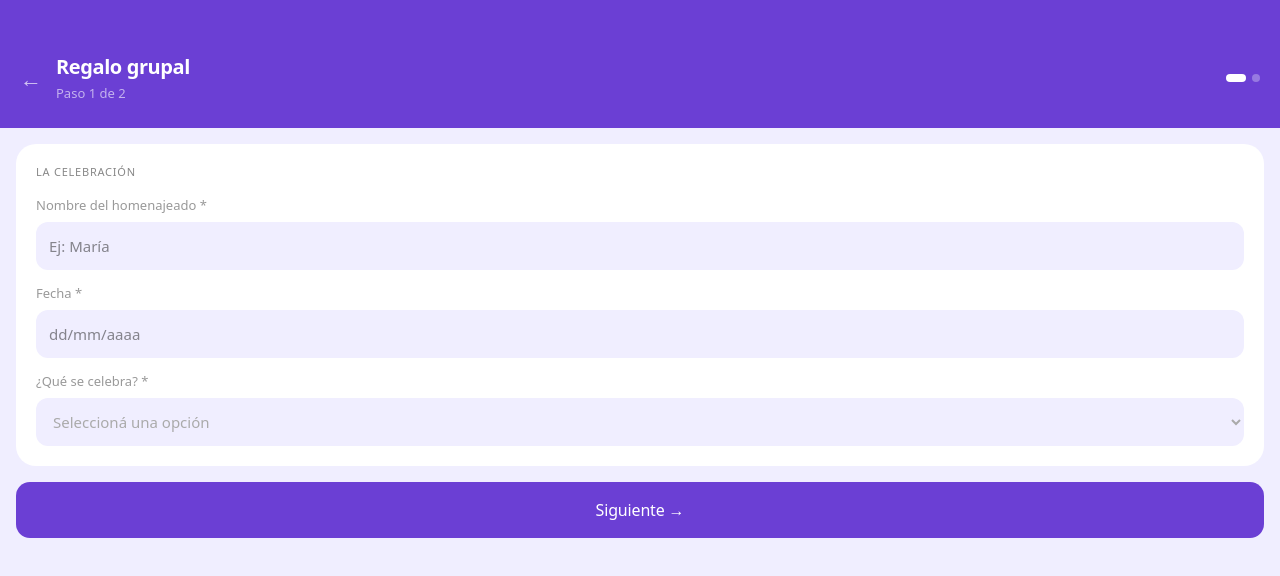
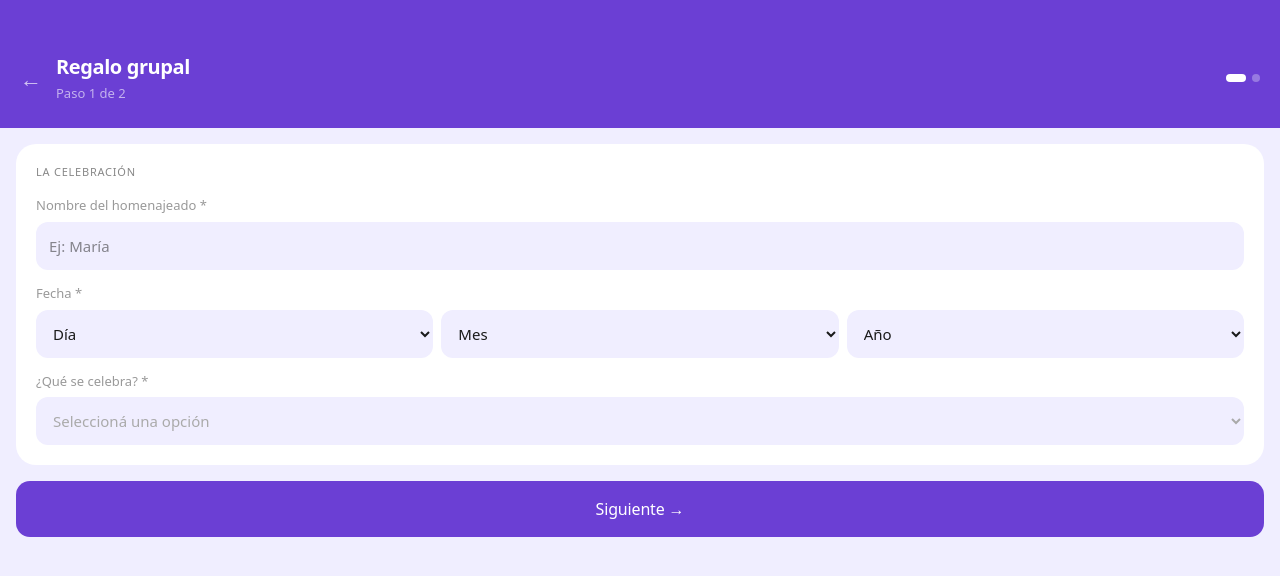
Before and after one commit to arqandresmontero-cloud/celebra-web, a Next.js app: page /eventos/nuevo in a window 1280 px wide. Shown: the top 576 px of the page. Built offline with nearby package versions, Linux system fonts and the light colour scheme; sample sign-in values are in the browser's storage.

Commit message:
fix: reemplazar input date por selects dia/mes/año

```diff
--- a/app/eventos/nuevo/page.js
+++ b/app/eventos/nuevo/page.js
@@ -145,7 +145,29 @@ function NuevoEvento() {
             </div>
             <div style={fieldWrap}>
               <label style={labelStyle}>Fecha *</label>
-              <input type="text" value={form.birthday_date} onChange={e => setForm({ ...form, birthday_date: e.target.value })} onFocus={e => { e.target.type = 'date'; }} onBlur={e => { if (!e.target.value) e.target.type = 'text'; }} placeholder="dd/mm/aaaa" style={inputStyle} />
+              <div style={{ display: 'flex', gap: '8px' }}>
+                <select value={form.birthday_date ? form.birthday_date.split('-')[2] : ''} onChange={e => {
+                  const parts = form.birthday_date ? form.birthday_date.split('-') : ['2000','01','01'];
+                  setForm({ ...form, birthday_date: parts[0] + '-' + parts[1] + '-' + e.target.value.padStart(2,'0') });
+                }} style={{ ...inputStyle, flex: 1 }}>
+                  <option value="">Día</option>
+                  {Array.from({length:31},(_,i)=>i+1).map(d=><option key={d} value={String(d).padStart(2,'0')}>{d}</option>)}
+                </select>
+                <select value={form.birthday_date ? form.birthday_date.split('-')[1] : ''} onChange={e => {
+                  const parts = form.birthday_date ? form.birthday_date.split('-') : ['2000','01','01'];
+                  setForm({ ...form, birthday_date: parts[0] + '-' + e.target.value + '-' + parts[2] });
+                }} style={{ ...inputStyle, flex: 1 }}>
+                  <option value="">Mes</option>
+                  {['Ene','Feb','Mar','Abr','May','Jun','Jul','Ago','Sep','Oct','Nov','Dic'].map((m,i)=><option key={i} value={String(i+1).padStart(2,'0')}>{m}</option>)}
+                </select>
+                <select value={form.birthday_date ? form.birthday_date.split('-')[0] : ''} onChange={e => {
+                  const parts = form.birthday_date ? form.birthday_date.split('-') : ['2000','01','01'];
+                  setForm({ ...form, birthday_date: e.target.value + '-' + parts[1] + '-' + parts[2] });
+                }} style={{ ...inputStyle, flex: 1 }}>
+                  <option value="">Año</option>
+                  {Array.from({length:100},(_,i)=>new Date().getFullYear()-i).map(y=><option key={y} value={y}>{y}</option>)}
+                </select>
+              </div>
             </div>
             <div style={{ marginBottom: 0 }}>
               <label style={labelStyle}>¿Qué se celebra? *</label>
```
